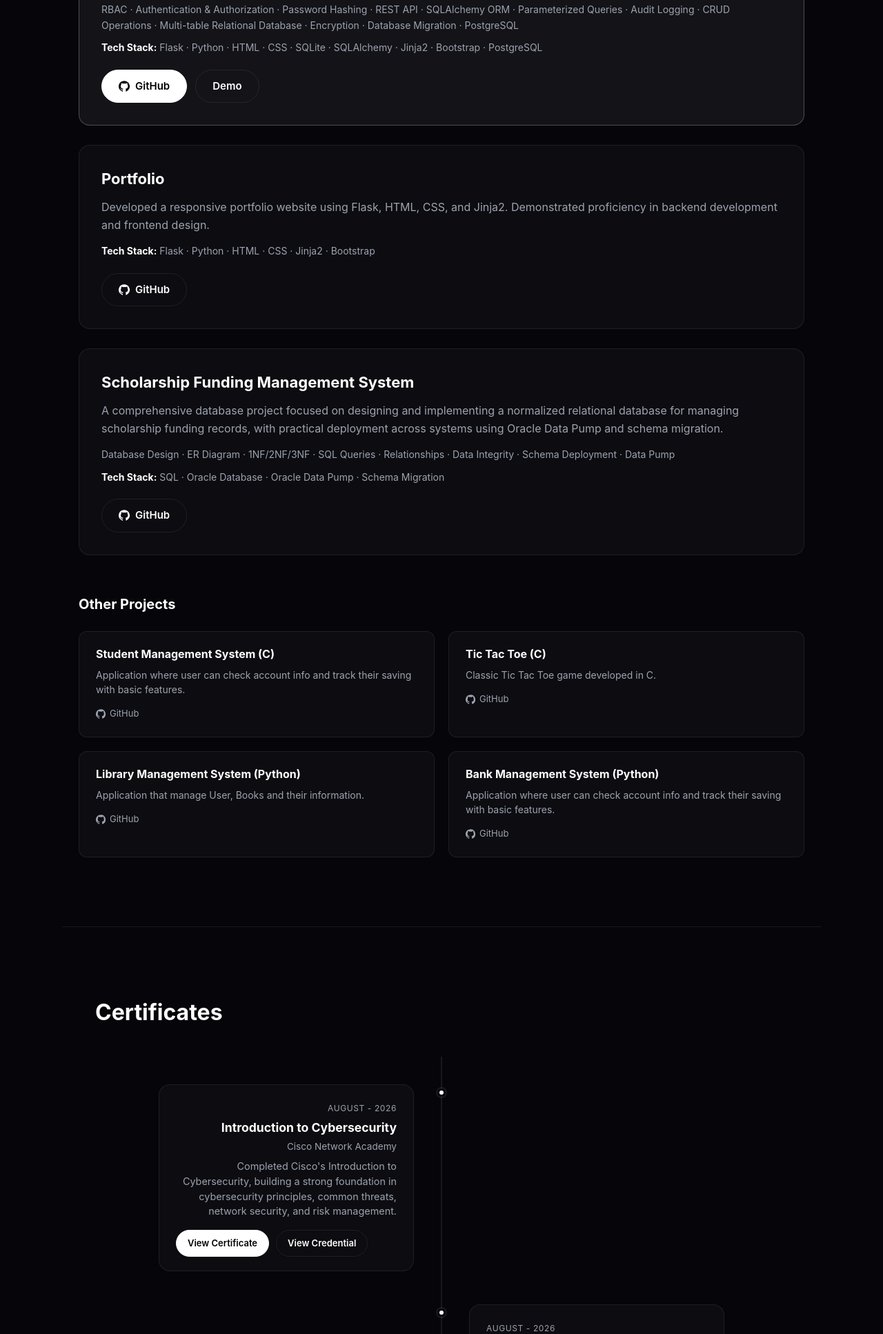
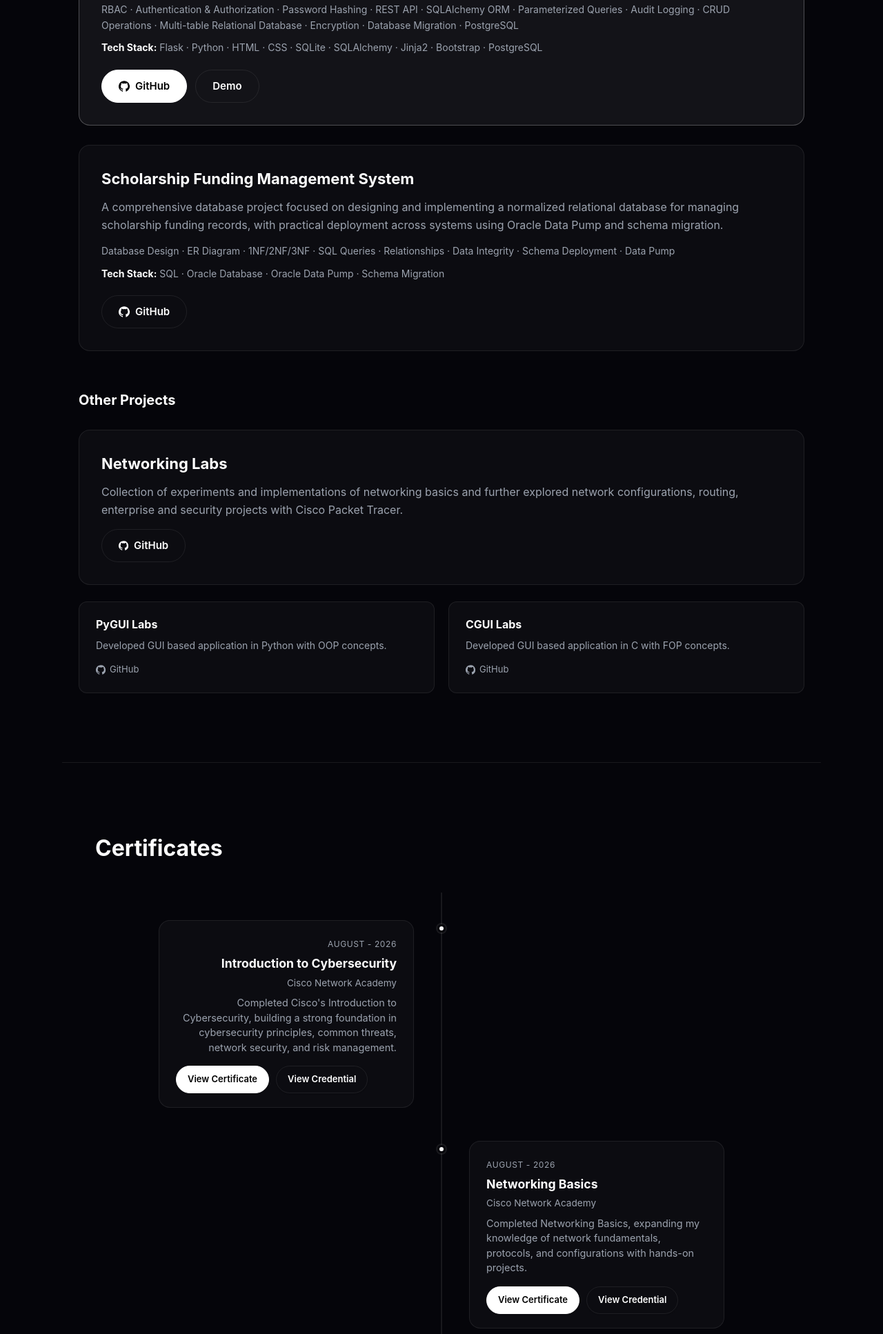
Before and after one commit to javeriazia26/Portfolio, a Flask app: page / in a window 1280 px wide. Shown: the part 3112-5046 px from the top of the page at 69% size. Run offline with Flask 3, Linux system fonts and the light colour scheme.

Commit message:
Update CSS and HTML styling

```diff
--- a/app/templates/home.html
+++ b/app/templates/home.html
@@ -271,7 +271,7 @@
 
             <!-- Secondary projects -->
 
-            <div class="project-card">
+            <!--<div class="project-card">
                 <h4>Portfolio</h4>
                 <p>Developed a responsive portfolio website using Flask, HTML, CSS, and Jinja2. Demonstrated proficiency in backend development and frontend design.</p>
                 <p class="tech-stack"><strong>Tech Stack:</strong> Flask &middot; Python &middot; HTML &middot; CSS &middot; Jinja2 &middot; Bootstrap</p>
@@ -283,7 +283,7 @@
                         GitHub
                     </a>
                 </div>
-            </div>
+            </div> -->
 
             <div class="project-card">
                 <h4>Scholarship Funding Management System</h4>
@@ -303,14 +303,33 @@
 
 
             <!-- Other projects -->
+
             <h4 class="other-projects-heading">Other Projects</h4>
 
-            <div class="other-projects-grid">
+
+
+            <div class="project-card">
+                <h4>Networking Labs</h4>
+                <p>Collection of experiments and implementations of networking basics and further explored network configurations, routing, enterprise and security projects with Cisco Packet Tracer.</p>
+
+                <div class="project-actions">
+                    <a href="https://github.com/javeriazia26/Networking_Labs " target="_blank" class="btn btn-outline">
+                        <svg xmlns="http://www.w3.org/2000/svg" width="14" height="14" viewBox="0 0 24 24" fill="currentColor">
+                            <path d="M12 .3a12 12 0 0 0-3.8 23.4c.6.1.8-.3.8-.6v-2.2c-3.3.7-4-1.6-4-1.6-.6-1.4-1.4-1.8-1.4-1.8-1.1-.8.1-.8.1-.8 1.2.1 1.9 1.3 1.9 1.3 1.1 1.9 2.9 1.3 3.6 1 .1-.8.4-1.3.8-1.6-2.7-.3-5.4-1.3-5.4-5.9 0-1.3.5-2.4 1.3-3.2-.1-.3-.6-1.5.1-3.2 0 0 1-.3 3.4 1.2a11.5 11.5 0 0 1 6 0c2.3-1.5 3.4-1.2 3.4-1.2.6 1.7.2 2.9.1 3.2.8.8 1.3 1.9 1.3 3.2 0 4.6-2.7 5.6-5.4 5.9.4.4.8 1.1.8 2.2v3.3c0 .3.2.7.8.6A12 12 0 0 0 12 .3Z"/>
+                        </svg>
+                        GitHub
+                    </a>
+                </div>
+            </div>
+            <br>
+
+                <div class="other-projects-grid">
+
 
                 <div class="other-project-card">
-                    <h5>Student Management System (C)</h5>
-                    <p>Application where user can check account info and track their saving with basic features.</p>
-                    <a href="https://github.com/javeriazia26/GUI_Base_with_C/tree/main/Student_GPA_System" target="_blank" class="btn-link">
+                    <h5>PyGUI Labs</h5>
+                    <p>Developed GUI based application in Python with OOP concepts.</p>
+                    <a href="https://github.com/javeriazia26/GUI_Base_with_Python" target="_blank" class="btn-link">
                         <svg xmlns="http://www.w3.org/2000/svg" width="14" height="14" viewBox="0 0 24 24" fill="currentColor">
                             <path d="M12 .3a12 12 0 0 0-3.8 23.4c.6.1.8-.3.8-.6v-2.2c-3.3.7-4-1.6-4-1.6-.6-1.4-1.4-1.8-1.4-1.8-1.1-.8.1-.8.1-.8 1.2.1 1.9 1.3 1.9 1.3 1.1 1.9 2.9 1.3 3.6 1 .1-.8.4-1.3.8-1.6-2.7-.3-5.4-1.3-5.4-5.9 0-1.3.5-2.4 1.3-3.2-.1-.3-.6-1.5.1-3.2 0 0 1-.3 3.4 1.2a11.5 11.5 0 0 1 6 0c2.3-1.5 3.4-1.2 3.4-1.2.6 1.7.2 2.9.1 3.2.8.8 1.3 1.9 1.3 3.2 0 4.6-2.7 5.6-5.4 5.9.4.4.8 1.1.8 2.2v3.3c0 .3.2.7.8.6A12 12 0 0 0 12 .3Z"/>
                         </svg>
@@ -319,9 +338,9 @@
                 </div>
 
                 <div class="other-project-card">
-                    <h5>Tic Tac Toe (C)</h5>
-                    <p>Classic Tic Tac Toe game developed in C.</p>
-                    <a href="https://github.com/javeriazia26/GUI_Base_with_C/tree/main/tic_tac_toe_game" target="_blank" class="btn-link">
+                    <h5>CGUI Labs</h5>
+                    <p>Developed GUI based application in C with FOP concepts.</p>
+                    <a href="https://github.com/javeriazia26/GUI_Base_with_C" target="_blank" class="btn-link">
                     <svg xmlns="http://www.w3.org/2000/svg" width="14" height="14" viewBox="0 0 24 24" fill="currentColor">
                             <path d="M12 .3a12 12 0 0 0-3.8 23.4c.6.1.8-.3.8-.6v-2.2c-3.3.7-4-1.6-4-1.6-.6-1.4-1.4-1.8-1.4-1.8-1.1-.8.1-.8.1-.8 1.2.1 1.9 1.3 1.9 1.3 1.1 1.9 2.9 1.3 3.6 1 .1-.8.4-1.3.8-1.6-2.7-.3-5.4-1.3-5.4-5.9 0-1.3.5-2.4 1.3-3.2-.1-.3-.6-1.5.1-3.2 0 0 1-.3 3.4 1.2a11.5 11.5 0 0 1 6 0c2.3-1.5 3.4-1.2 3.4-1.2.6 1.7.2 2.9.1 3.2.8.8 1.3 1.9 1.3 3.2 0 4.6-2.7 5.6-5.4 5.9.4.4.8 1.1.8 2.2v3.3c0 .3.2.7.8.6A12 12 0 0 0 12 .3Z"/>
                     </svg>
@@ -329,7 +348,7 @@
                 </a>
                 </div>
 
-                <div class="other-project-card">
+                <!-- <div class="other-project-card">
                     <h5>Library Management System (Python)</h5>
                     <p>Application that manage User, Books and their information.</p>
                     <a href="https://github.com/javeriazia26/GUI_Base_with_Python/tree/main/Liabrary_Management_System" target="_blank" class="btn-link">
@@ -349,7 +368,7 @@
                     </svg>
                     GitHub
                     </a>
-                </div>
+                </div> -->
 
             </div>
 
@@ -383,10 +402,10 @@
                     <span class="timeline-date">August - 2026</span>
                     <h3>Networking Basics</h3>
                     <p class="timeline-issuer">Cisco Network Academy</p>
-                    <p class="timeline-desc">Currently completing Networking Basics, expanding my knowledge of network fundamentals, protocols, and configurations.</p>
+                    <p class="timeline-desc">Completed Networking Basics, expanding my knowledge of network fundamentals, protocols, and configurations with hands-on projects.</p>
                     <div class="certificate-actions">
-                        <a href="#" target="_blank" class="btn">In Progress</a>
-                        <!-- <a href="https://www.netacad.com/courses/cybersecurity" target="_blank" class="btn btn-outline">View Credential</a> -->
+                        <a href="{{ url_for('static', filename='image/certificates/networking_basics.pdf') }}" target="_blank" class="btn">View Certificate</a>
+                        <a href="https://www.credly.com/badges/a7c620a1-9035-48a1-a33e-3063819017d1/public_url" target="_blank" class="btn btn-outline">View Credential</a>
                     </div>
                     </div>
                 </div>
```
Also changed, not shown: 1 other file.
